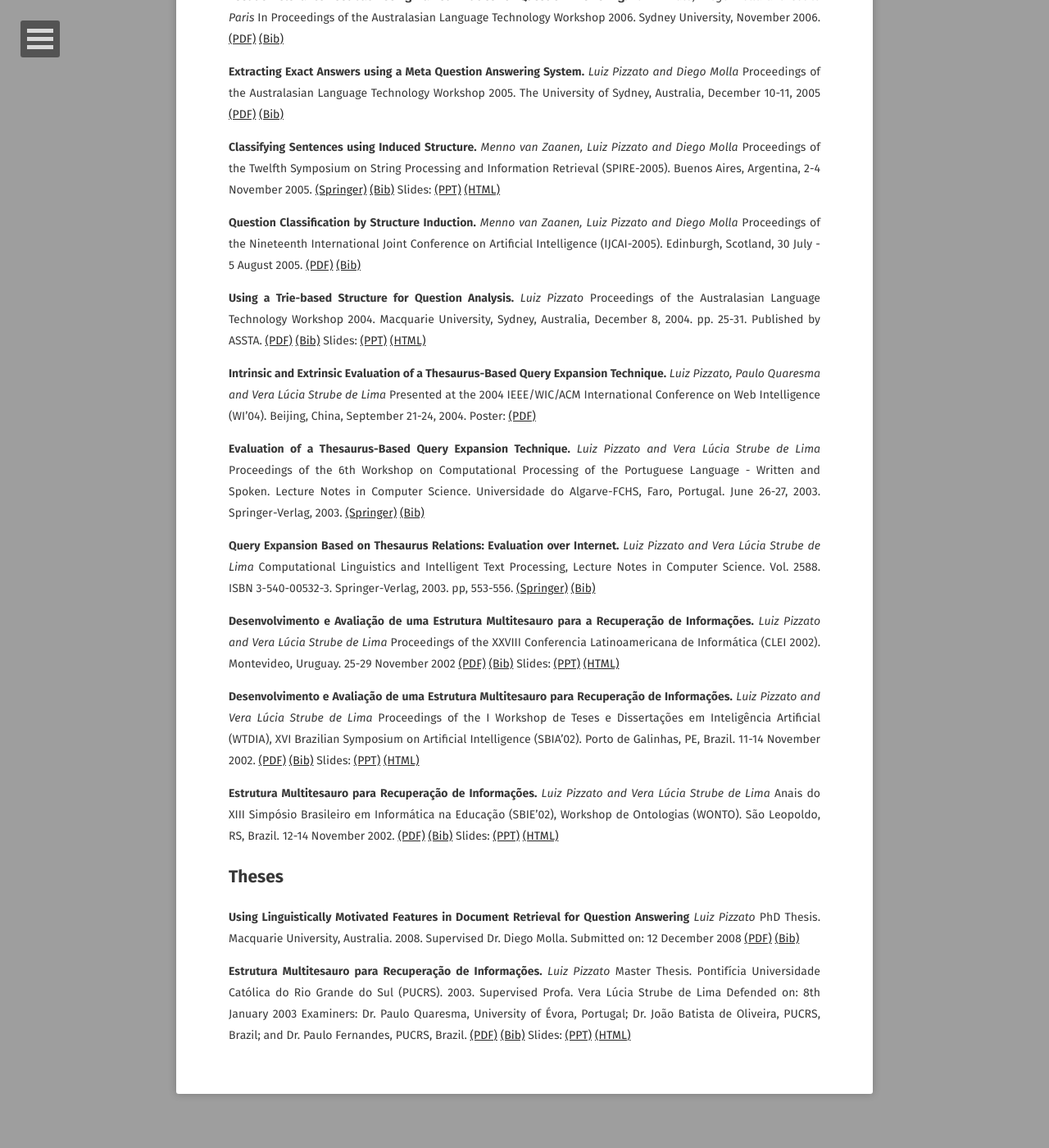
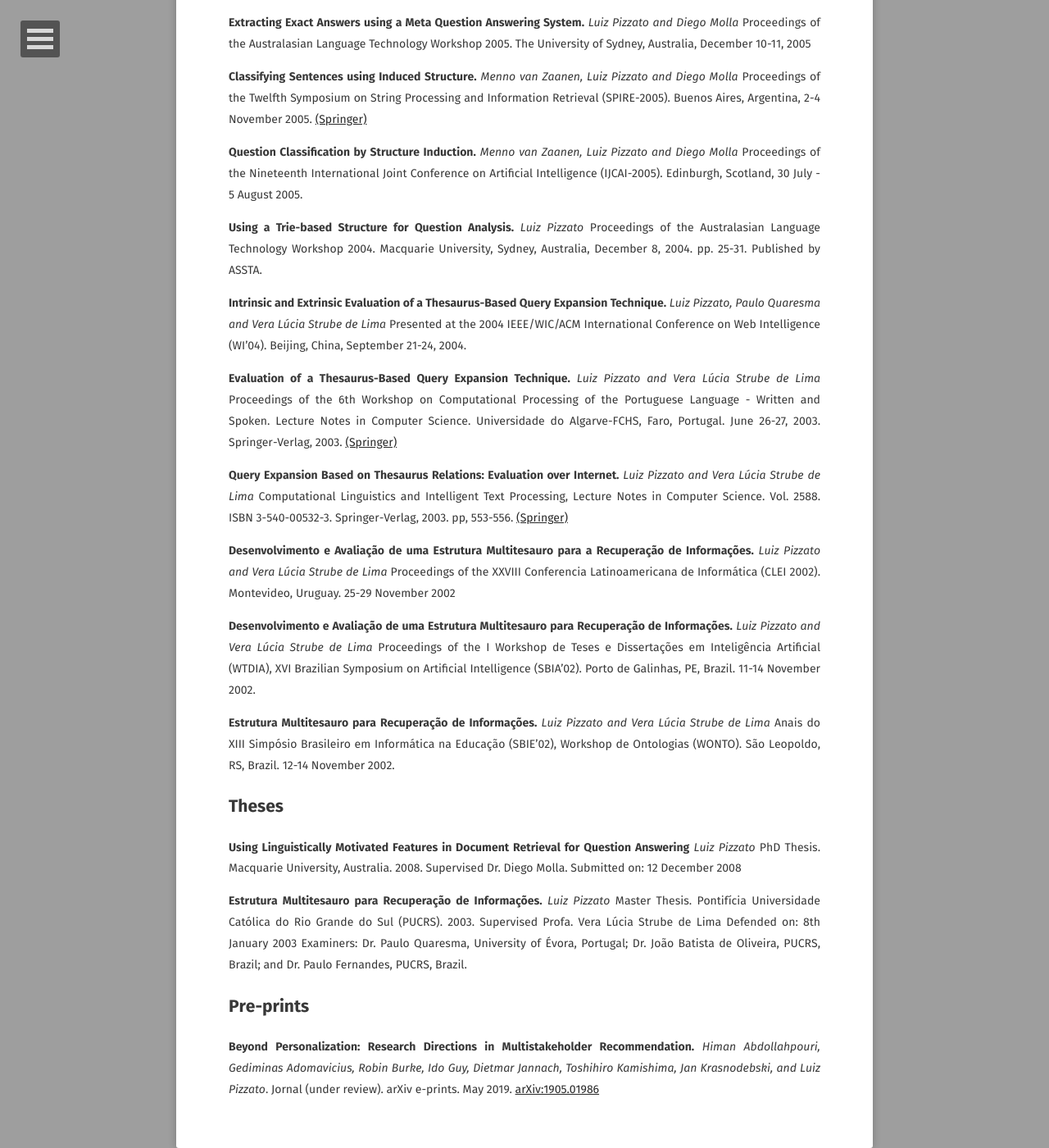
Before and after one commit to pizzato/pizzato.github.io, a Jekyll site: the page built from publications/index.markdown, in a window 1280 px wide and 1400 px high, scrolled down 2561 px. Shown: the whole window at 82% size. Built offline with Jekyll 4.4.1, drawn with Linux system fonts in a browser that asks for light colours; some web fonts are replaced; a style sheet for code colours, icons or effects is not loaded; before the commit the page ends 3895 px from its top, so only the background shows below that; some of the changed text lies outside the part shown.

Commit message:
Adding paper and removing old links to uni pages

```diff
--- a/publications/index.markdown
+++ b/publications/index.markdown
@@ -64,12 +57,15 @@
 ## Peer-reviewed
 
 
+**Beyond Personalization: Research Directions in Multistakeholder Recommendation.**
+_Himan Abdollahpouri, Gediminas Adomavicius, Robin Burke, Ido Guy, Dietmar Jannach, Toshihiro Kamishima, Jan Krasnodebski, and Luiz Pizzato_.
+In User Modeling and User-Adapted Interaction (UMUAI). January 2020, Volume 30, Issue 1, pp 127-158 https://doi.org/10.1007/s11257-019-09256-1 [(Springer)](https://doi.org/10.1007/s11257-019-09256-1)
 
 
 **Recommending people to people: The nature of reciprocal recommenders with a case study in online dating.**
 _Luiz Augusto Pizzato, Tomasz Rej, Joshua Akehurst, Irena Koprinska, Kalina Yacef, and Judy Kay_
 In User Modeling and User-Adapted Interaction (UMUAI). November 2013, Volume 23, Issue 5, pp 447-488 doi:10.1007/s11257-012-9125-0
-[(PDF)](http://sydney.edu.au/engineering/it/~pizzato/publications/pdf/Pizzato_etalUMUAI2012.pdf) [(Springer)](http://dx.doi.org/10.1007/s11257-012-9125-0) [(Bib)](http://sydney.edu.au/engineering/it/~pizzato/publications/bibtex/Pizzato_etalUMUAI2012.bib)
+[(Springer)](http://dx.doi.org/10.1007/s11257-012-9125-0)
 
 
 
@@ -84,7 +80,7 @@
 **The effect of suspicious profiles on people recommenders.**
 _Luiz Augusto Pizzato, Joshua Akehurst, Cameron Silvestrini, Irena Koprinska, Kalina Yacef, and Judy Kay_
 Proceedings of the 20th International Conference on User Modeling, Adaptation and Personalization (UMAP 2012). Montreal, Canada. 16-20 July 2012. LNCS 7379, pp. 225--236. Springer, Heidelberg (2012)
-[(PDF)](http://sydney.edu.au/engineering/it/~pizzato/publications/pdf/Pizzato_etalUMAP2012.pdf) [(Springer)](http://dx.doi.org/10.1007/978-3-642-31454-4_19) [(Bib)](http://sydney.edu.au/engineering/it/~pizzato/publications/bibtex/Pizzato_etalUMAP2012.bib)
+[(Springer)](http://dx.doi.org/10.1007/978-3-642-31454-4_19)
 
 
 
@@ -100,7 +96,7 @@
 **Explicit and implicit user preferences in online dating.**
 _Joshua Akehurst, Irena Koprinska, Kalina Yacef, Luiz Pizzato, Judy Kay, and Tomasz Rej_
 New Frontiers in Applied Data Mining, volume 7104 of Lecture Notes in Computer Science, pages 15–27. Springer Berlin / Heidelberg, 2012. ISBN 978-3-642-28319-2. doi:10.1007/978-3-642-28320-8_2.
-[(Springer)](http://dx.doi.org/10.1007/978-3-642-28320-8_2) [(Bib)](http://sydney.edu.au/engineering/it/~pizzato/publications/bibtex/Akehurst_etalLNCS2012.bib)
+[(Springer)](http://dx.doi.org/10.1007/978-3-642-28320-8_2)
 
 
 
@@ -108,7 +104,7 @@
 **Stochastic Matching and Collaborative Filtering to Recommend People to People**
 _Luiz Augusto Pizzato, and Cameron Silvestrini_
 RecSys '11: Proceedings of the Fifth ACM Conference on Recommender Systems. Chicago, 23-27 October 2011
-[(PDF)](http://dl.acm.org/authorize?62534) [(ACM)](http://doi.acm.org/10.1145/2043932.2043998) [(Bib)](http://sydney.edu.au/engineering/it/~pizzato/publications/bibtex/PizzatoSilvestriniRecSys2011.bib)
+[(PDF)](http://dl.acm.org/authorize?62534) [(ACM)](http://doi.acm.org/10.1145/2043932.2043998)
 
 
 
@@ -116,7 +112,7 @@
 **CCR - A Content-Collaborative Reciprocal Recommender for Online Dating**
 _Joshua Akehurst, Irena Koprinska, Kalina Yacef, Luiz Pizzato, Judy Kay, and Tomasz Rej_
 Proceedings of the 22nd International International Joint Conference on Artificial Intelligence (IJCAI 2011). Barcelona, Spain. 16-22 July 2011
-[(PDF)](http://sydney.edu.au/engineering/it/~pizzato/publications/pdf/Akehurst_etalIJCAI2011.pdf) [(IJCAI)](http://ijcai.org/papers11/Papers/IJCAI11-367.pdf)
+[(IJCAI)](http://ijcai.org/papers11/Papers/IJCAI11-367.pdf)
 
 
 
@@ -124,7 +120,7 @@
 **Finding someone you will like and who won't reject you.**
 _Luiz Pizzato, Tomasz Rej, Kalina Yacef, Irena Koprinska and Judy Kay_
 Proceedings of the 19th International Conference on User Modeling, Adaptation and Personalization (UMAP 2011). Girona, Spain. 11-15 July 2011. LNCS 6787, pp. 269--280. Springer, Heidelberg (2012)
-[(Springer)](http://dx.doi.org/10.1007/978-3-642-22362-4_23) [(Bib)](http://sydney.edu.au/engineering/it/~pizzato/publications/bibtex/Pizzato_etalUMAP2011.bib)
+[(Springer)](http://dx.doi.org/10.1007/978-3-642-22362-4_23)
 
 
 
@@ -132,7 +128,7 @@
 **Learning User Preferences in Online Dating.**
 _Luiz Pizzato, Thomas Chung, Tomasz Rej, Kalina Yacef, Irena Koprinska and Judy Kay_
 Proceedings of the Workshop on Preference Learning (PL-10) at the European Conference on Machine Learning and Principles and Practice of Knowledge Discovery in Databases (ECML PKDD). Barcelona, Spain. 24 September 2010
-[(PL10)](http://www.ke.tu-darmstadt.de/events/PL-10/papers/8-Pizzato.pdf) [(Bib)](http://sydney.edu.au/engineering/it/~pizzato/publications/bibtex/Pizzato_etalPL10ECML2010.bib)
+[(PL10)](http://www.ke.tu-darmstadt.de/events/PL-10/papers/8-Pizzato.pdf)
 
 
 
@@ -140,7 +136,7 @@
 **RECON: A Reciprocal Recommender for Online Dating.**
 _Luiz Pizzato, Tomek Rej, Thomas Chung, Irena Koprinska and Judy Kay_
 RecSys '10: Proceedings of the Fourth ACM Conference on Recommender Systems. Barcelona, 26-30 September 2010
-[(ACM)](http://doi.acm.org/10.1145/1864708.1864747) [(PDF)](http://dl.acm.org/authorize?N82406) [(Bib)](http://sydney.edu.au/engineering/it/~pizzato/publications/bibtex/Pizzato_etalRecSys2010.bib)
+[(ACM)](http://doi.acm.org/10.1145/1864708.1864747) [(PDF)](http://dl.acm.org/authorize?N82406)
 
 
 
@@ -148,7 +144,7 @@
 **Reciprocal Recommender System for Online Dating**
 _Luiz Pizzato, Tomek Rej, Thomas Chung, Irena Koprinska and Judy Kay_
 RecSys '10 (demonstration session): Proceedings of the Forth ACM Conference on Recommender Systems. Barcelona, 26-30 September 2010
-[(ACM)](http://doi.acm.org/10.1145/1864708.1864787) (PDF) [(Bib)](http://sydney.edu.au/engineering/it/~pizzato/publications/bibtex/Pizzato_etalRECSYS10Demo.bib)
+[(ACM)](http://doi.acm.org/10.1145/1864708.1864787)
 
 
 
@@ -156,7 +152,7 @@
 **Reciprocal Recommenders.**
 _Luiz Pizzato, Tomek Rej, Thomas Chung, Kalina Yacef, Irena Koprinska and Judy Kay_
 Proceedings of the Workshop on Intelligent Techniques for Web Personalization & Recommender Systems (ITWP'10) at User Modeling, Adaptation and Personalization (UMAP 2010), Big Island of Hawaii. 2010.
-[(PDF)](http://sydney.edu.au/engineering/it/~pizzato/publications/pdf/Pizzato_etalITWPUMAP2010.pdf) [(ITWP)](http://ls13-www.cs.uni-dortmund.de/homepage/ITWP2010/papers/ReciprocalRecommender.pdf)
+[(ITWP)](http://ls13-www.cs.uni-dortmund.de/homepage/ITWP2010/papers/ReciprocalRecommender.pdf)
 
 
 
@@ -172,7 +168,7 @@
 **Question Prediction Language Model.**
 _Luiz Pizzato and Diego Molla_
 Proceedings Australasian Language Technology Workshop 2007, Melbourne, December 2007.
-[(ALTA)](http://www.alta.asn.au/events/altw2007/cdrom/pdf/ALTA2007_14.pdf) [(Bib)](http://sydney.edu.au/engineering/it/~pizzato/publications/bibtex/PizzatoMollaALTW2007.bib)
+[(ALTA)](http://www.alta.asn.au/events/altw2007/cdrom/pdf/ALTA2007_14.pdf)
 
 
 
@@ -180,7 +176,7 @@
 **AnswerFinder at TREC 2006.**
 _Menno van Zaanen, Diego Molla and Luiz Pizzato_
 The Fifteenth Text REtrieval Conference (TREC 2006)
-[(PDF)](http://sydney.edu.au/engineering/it/~pizzato/publications/pdf/VanZaanenMollaPizzatoTREC2006.pdf) [(Bib)](http://sydney.edu.au/engineering/it/~pizzato/publications/bibtex/VanZaanenMollaPizzatoTREC2006.bib)
+
 
 
 
@@ -188,7 +184,6 @@
 **Pseudo Relevance Feedback Using Named Entities for Question Answering.**
 _Luiz Pizzato, Diego Molla and Cecile Paris_
 In Proceedings of the Australasian Language Technology Workshop 2006. Sydney University, November 2006.
-[(PDF)](http://sydney.edu.au/engineering/it/~pizzato/publications/pdf/PizzatoMollaParisALTW2006.pdf) [(Bib)](http://sydney.edu.au/engineering/it/~pizzato/publications/bibtex/PizzatoMollaParisALTW2006.bib)
 
 
 
@@ -196,7 +191,6 @@
 **Extracting Exact Answers using a Meta Question Answering System.**
 _Luiz Pizzato and Diego Molla_
 Proceedings of the Australasian Language Technology Workshop 2005. The University of Sydney, Australia, December 10-11, 2005
-[(PDF)](http://sydney.edu.au/engineering/it/~pizzato/publications/pdf/PizzatoMollaALTW2005.pdf) [(Bib)](http://sydney.edu.au/engineering/it/~pizzato/publications/bibtex/PizzatoMollaALTW2005.bib)
 
 
 
@@ -204,7 +198,7 @@
 **Classifying Sentences using Induced Structure.**
 _Menno van Zaanen, Luiz Pizzato and Diego Molla_
 Proceedings of the Twelfth Symposium on String Processing and Information Retrieval (SPIRE-2005). Buenos Aires, Argentina, 2-4 November 2005.
-[(Springer)](http://dx.doi.org/10.1007/11575832_15) [(Bib)](http://sydney.edu.au/engineering/it/~pizzato/publications/bibtex/VanZaanenPizzatoMollaSPIRE2005.bib) Slides: [(PPT)](http://sydney.edu.au/engineering/it/~pizzato/publications/presentations/PizzatoSPIRE2005.ppt) [(HTML)](http://sydney.edu.au/engineering/it/~pizzato/publications/presentations/SPIRE2005/index.html)
+[(Springer)](http://dx.doi.org/10.1007/11575832_15)
 
 
 
@@ -212,7 +206,6 @@
 **Question Classification by Structure Induction.**
 _Menno van Zaanen, Luiz Pizzato and Diego Molla_
 Proceedings of the Nineteenth International Joint Conference on Artificial Intelligence (IJCAI-2005). Edinburgh, Scotland, 30 July - 5 August 2005.
-[(PDF)](http://sydney.edu.au/engineering/it/~pizzato/publications/pdf/VanZaanenPizzatoMollaIJCAI2005.pdf) [(Bib)](http://sydney.edu.au/engineering/it/~pizzato/publications/bibtex/VanZaanenPizzatoMollaIJCAI2005.bib)
 
 
 
@@ -220,7 +213,6 @@
 **Using a Trie-based Structure for Question Analysis.**
 _Luiz Pizzato_
 Proceedings of the Australasian Language Technology Workshop 2004. Macquarie University, Sydney, Australia, December 8, 2004. pp. 25-31. Published by ASSTA.
-[(PDF)](http://sydney.edu.au/engineering/it/~pizzato/publications/pdf/PizzatoALTW2004.pdf) [(Bib)](http://sydney.edu.au/engineering/it/~pizzato/publications/bibtex/PizzatoALTW2004.bib) Slides: [(PPT)](http://sydney.edu.au/engineering/it/~pizzato/publications/presentations/PizzatoALTW2004.ppt) [(HTML)](http://sydney.edu.au/engineering/it/~pizzato/publications/presentations/ALTW2004/index.htm)
 
 
 
@@ -228,7 +220,6 @@
 **Intrinsic and Extrinsic Evaluation of a Thesaurus-Based Query Expansion Technique.**
 _Luiz Pizzato, Paulo Quaresma and Vera Lúcia Strube de Lima_
 Presented at the 2004 IEEE/WIC/ACM International Conference on Web Intelligence (WI'04). Beijing, China, September 21-24, 2004.
-Poster: [(PDF)](http://sydney.edu.au/engineering/it/~pizzato/publications/presentations/PizzatoWI2004.pdf)
 
 
 
@@ -236,15 +227,14 @@
 **Evaluation of a Thesaurus-Based Query Expansion Technique.**
 _Luiz Pizzato and Vera Lúcia Strube de Lima_
 Proceedings of the 6th Workshop on Computational Processing of the Portuguese Language - Written and Spoken. Lecture Notes in Computer Science. Universidade do Algarve-FCHS, Faro, Portugal. June 26-27, 2003. Springer-Verlag, 2003.
-[(Springer)](http://dx.doi.org/10.1007/3-540-45011-4_39) [(Bib)](http://sydney.edu.au/engineering/it/~pizzato/publications/bibtex/PizzatoPROPOR.bib)
-
+[(Springer)](http://dx.doi.org/10.1007/3-540-45011-4_39)
 
 
 
 **Query Expansion Based on Thesaurus Relations: Evaluation over Internet.**
 _Luiz Pizzato and Vera Lúcia Strube de Lima_
 Computational Linguistics and Intelligent Text Processing, Lecture Notes in Computer Science. Vol. 2588. ISBN 3-540-00532-3. Springer-Verlag, 2003. pp, 553-556.
-[(Springer)](http://dx.doi.org/10.1007/3-540-36456-0_59) [(Bib)](http://sydney.edu.au/engineering/it/~pizzato/publications/bibtex/PizzatoCICLing.bib)
+[(Springer)](http://dx.doi.org/10.1007/3-540-36456-0_59)
 
 
 
@@ -252,7 +242,6 @@
 **Desenvolvimento e Avaliação de uma Estrutura Multitesauro para a Recuperação de Informações.**
 _Luiz Pizzato and Vera Lúcia Strube de Lima_
 Proceedings of the XXVIII Conferencia Latinoamericana de Informática (CLEI 2002). Montevideo, Uruguay. 25-29 November 2002
-[(PDF)](http://sydney.edu.au/engineering/it/~pizzato/publications/pdf/PizzatoCLEI.pdf) [(Bib)](http://sydney.edu.au/engineering/it/~pizzato/publications/bibtex/PizzatoCLEI.bib) Slides: [(PPT)](http://sydney.edu.au/engineering/it/~pizzato/publications/presentations/PizzatoCLEI.ppt) [(HTML)](http://sydney.edu.au/engineering/it/~pizzato/publications/presentations/CLEI/index.html)
 
 
 
@@ -260,7 +249,6 @@
 **Desenvolvimento e Avaliação de uma Estrutura Multitesauro para Recuperação de Informações.**
 _Luiz Pizzato and Vera Lúcia Strube de Lima_
 Proceedings of the I Workshop de Teses e Dissertações em Inteligência Artificial (WTDIA), XVI Brazilian Symposium on Artificial Intelligence (SBIA'02). Porto de Galinhas, PE, Brazil. 11-14 November 2002.
-[(PDF)](http://sydney.edu.au/engineering/it/~pizzato/publications/pdf/PizzatoWTDIA.pdf) [(Bib)](http://sydney.edu.au/engineering/it/~pizzato/publications/bibtex/PizzatoWTDIA.bib) Slides: [(PPT)](http://sydney.edu.au/engineering/it/~pizzato/publications/presentations/PizzatoWTDIA.ppt) [(HTML)](http://sydney.edu.au/engineering/it/~pizzato/publications/presentations/WTDIA/index.html)
 
 
 
@@ -268,7 +256,6 @@
 **Estrutura Multitesauro para Recuperação de Informações.**
 _Luiz Pizzato and Vera Lúcia Strube de Lima_
 Anais do XIII Simpósio Brasileiro em Informática na Educação (SBIE'02), Workshop de Ontologias (WONTO). São Leopoldo, RS, Brazil. 12-14 November 2002.
-[(PDF)](http://sydney.edu.au/engineering/it/~pizzato/publications/pdf/PizzatoWONTO.pdf) [(Bib)](http://sydney.edu.au/engineering/it/~pizzato/publications/bibtex/PizzatoWONTO.bib) Slides: [(PPT)](http://sydney.edu.au/engineering/it/~pizzato/publications/presentations/PizzatoWONTO.ppt) [(HTML)](http://sydney.edu.au/engineering/it/~pizzato/publications/presentations/WONTO/index.html)
 
 
 
@@ -282,7 +269,6 @@
 _Luiz Pizzato_
 PhD Thesis. Macquarie University, Australia. 2008.
 Supervised Dr. Diego Molla. Submitted on: 12 December 2008
-[(PDF)](http://sydney.edu.au/engineering/it/~pizzato/publications/pdf/PizzatoPhDThesis.pdf) [(Bib)](http://sydney.edu.au/engineering/it/~pizzato/publications/bibtex/PizzatoPhDThesis.bib)
 
 
 
@@ -291,4 +277,12 @@
 _Luiz Pizzato_
 Master Thesis. Pontifícia Universidade Católica do Rio Grande do Sul (PUCRS). 2003.
 Supervised Profa. Vera Lúcia Strube de Lima Defended on: 8th January 2003 Examiners: Dr. Paulo Quaresma, University of Évora, Portugal; Dr. João Batista de Oliveira, PUCRS, Brazil; and Dr. Paulo Fernandes, PUCRS, Brazil.
-[(PDF)](http://sydney.edu.au/engineering/it/~pizzato/publications/pdf/PizzatoDissertacao.pdf) [(Bib)](http://sydney.edu.au/engineering/it/~pizzato/publications/bibtex/PizzatoDissertacao.bib) Slides: [(PPT)](http://sydney.edu.au/engineering/it/~pizzato/publications/presentations/PizzatoDissertacao.ppt) [(HTML)](http://sydney.edu.au/engineering/it/~pizzato/publications/presentations/dissertacao/index.html)
+
+
+## Pre-prints
+
+
+
+**Beyond Personalization: Research Directions in Multistakeholder Recommendation.**
+_Himan Abdollahpouri, Gediminas Adomavicius, Robin Burke, Ido Guy, Dietmar Jannach, Toshihiro Kamishima, Jan Krasnodebski, and Luiz Pizzato_.
+Jornal (under review). arXiv e-prints. May 2019. [arXiv:1905.01986](https://arxiv.org/abs/1905.01986)
```
Also changed, not shown: other parts of publications/index.markdown (+0 -7 lines).
